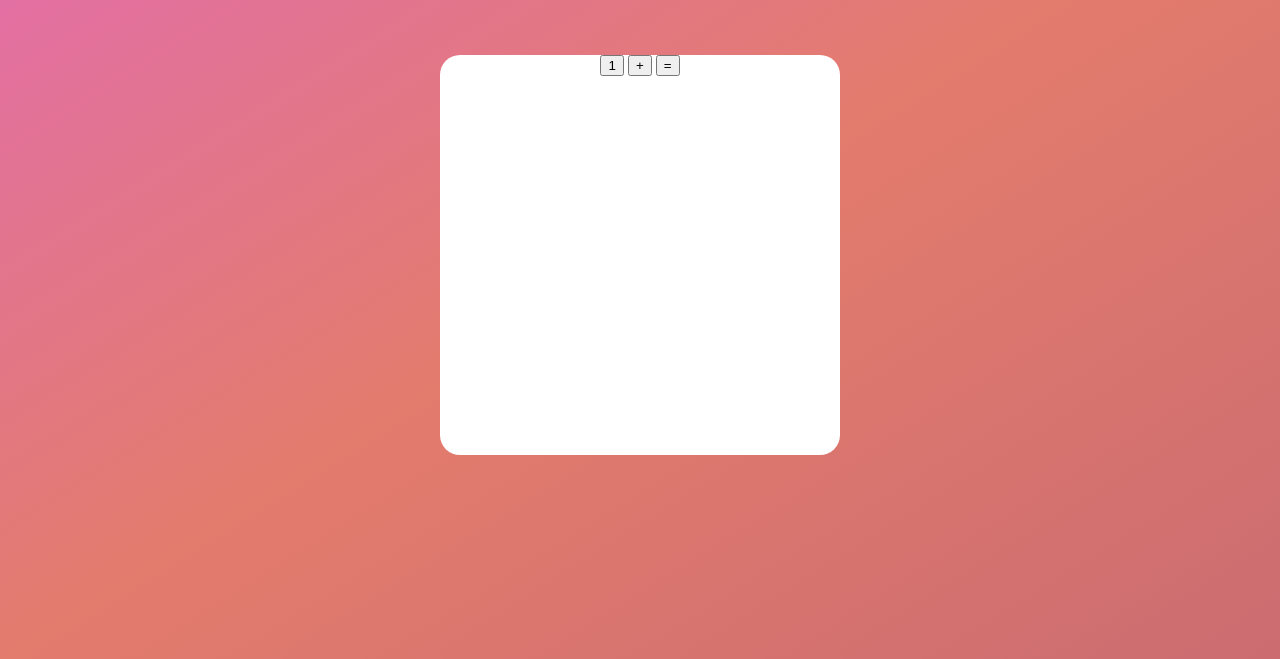
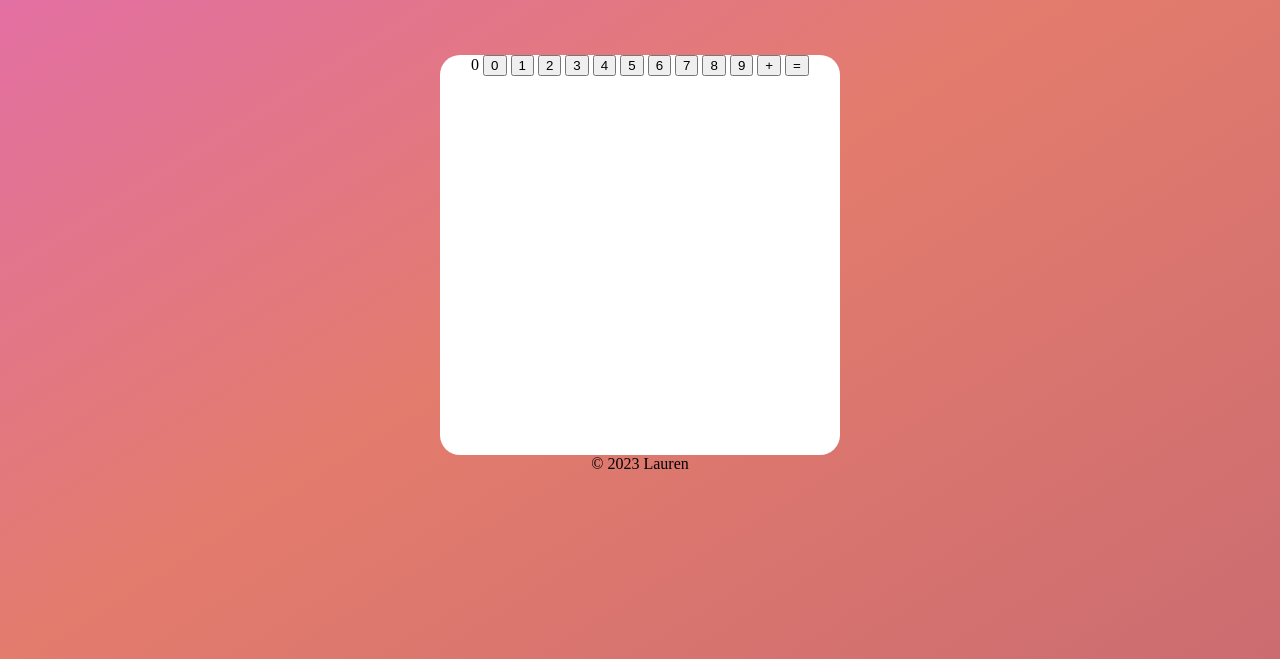
Before and after one commit to Laurennn123/calculator, a plain HTML site: page index.html in a window 1280 px wide. Shown: the part 141-800 px from the top of the page. Drawn offline with nearby package versions, Linux system fonts and the light colour scheme.

Commit message:
added number buttons and a footer

```diff
--- a/index.html
+++ b/index.html
@@ -17,12 +17,25 @@
 
             <main>
                 <div id="calculator-container">
-                    <span id="paragraph"></span>
-                    <button id="number1">1</button>
-                    <button id="plus">+</button>
-                    <button id="equal">=</button>
+                    <span id="text-area">0</span>
+                    <button class="calculatorButtons" id="button0">0</button>
+                    <button class="calculatorButtons" id="button1">1</button>
+                    <button class="calculatorButtons" id="button2">2</button>
+                    <button class="calculatorButtons" id="button3">3</button>
+                    <button class="calculatorButtons" id="button4">4</button>
+                    <button class="calculatorButtons" id="button5">5</button>
+                    <button class="calculatorButtons" id="button6">6</button>
+                    <button class="calculatorButtons" id="button7">7</button>
+                    <button class="calculatorButtons" id="button8">8</button>
+                    <button class="calculatorButtons" id="button9">9</button>
+                    <button class="calculatorButtons" id="buttonPlus">+</button>
+                    <button class="calculatorButtons" id="equal">=</button>
                 </div>
             </main>
+
+            <footer>
+                <span id="footer">© 2023 Lauren</span>
+            </footer>
 
             <script src="https://ajax.googleapis.com/ajax/libs/jquery/3.7.0/jquery.min.js"></script>
             <script src="./scripts/index.js"></script>
```
